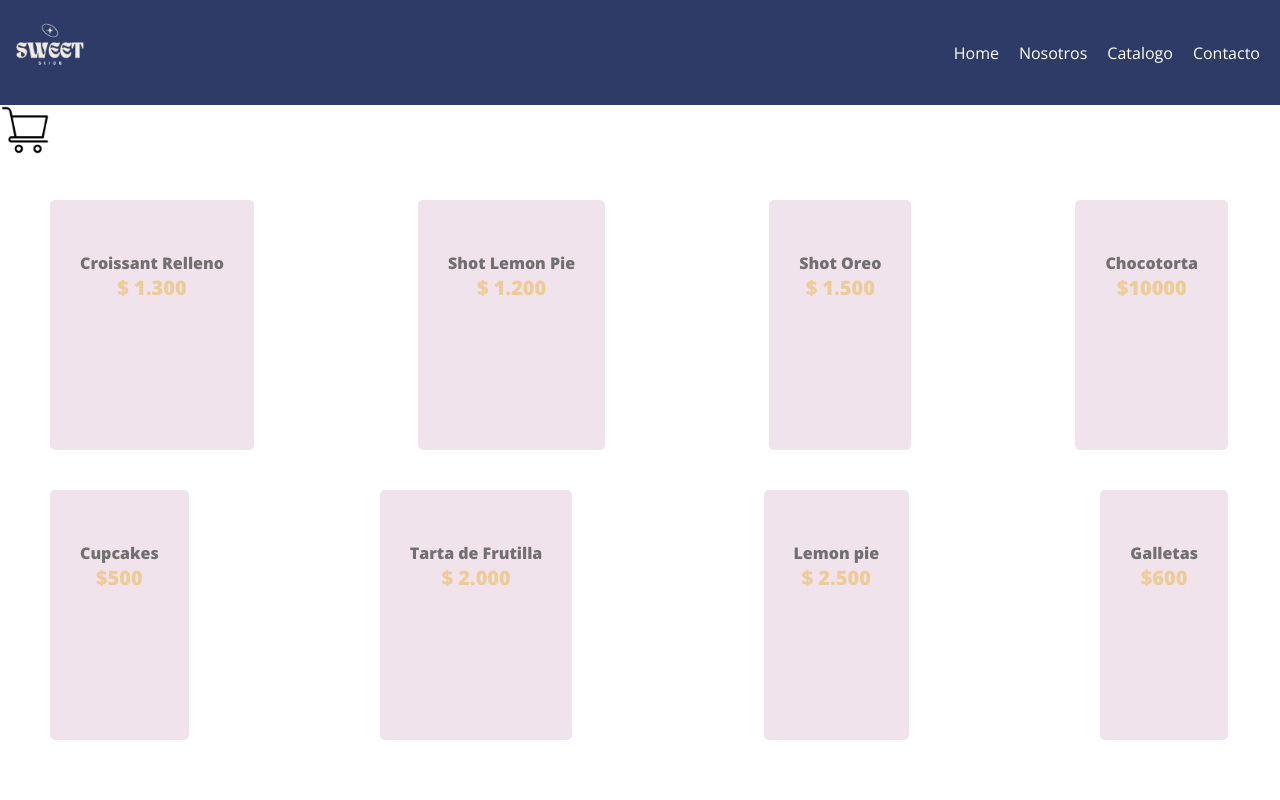
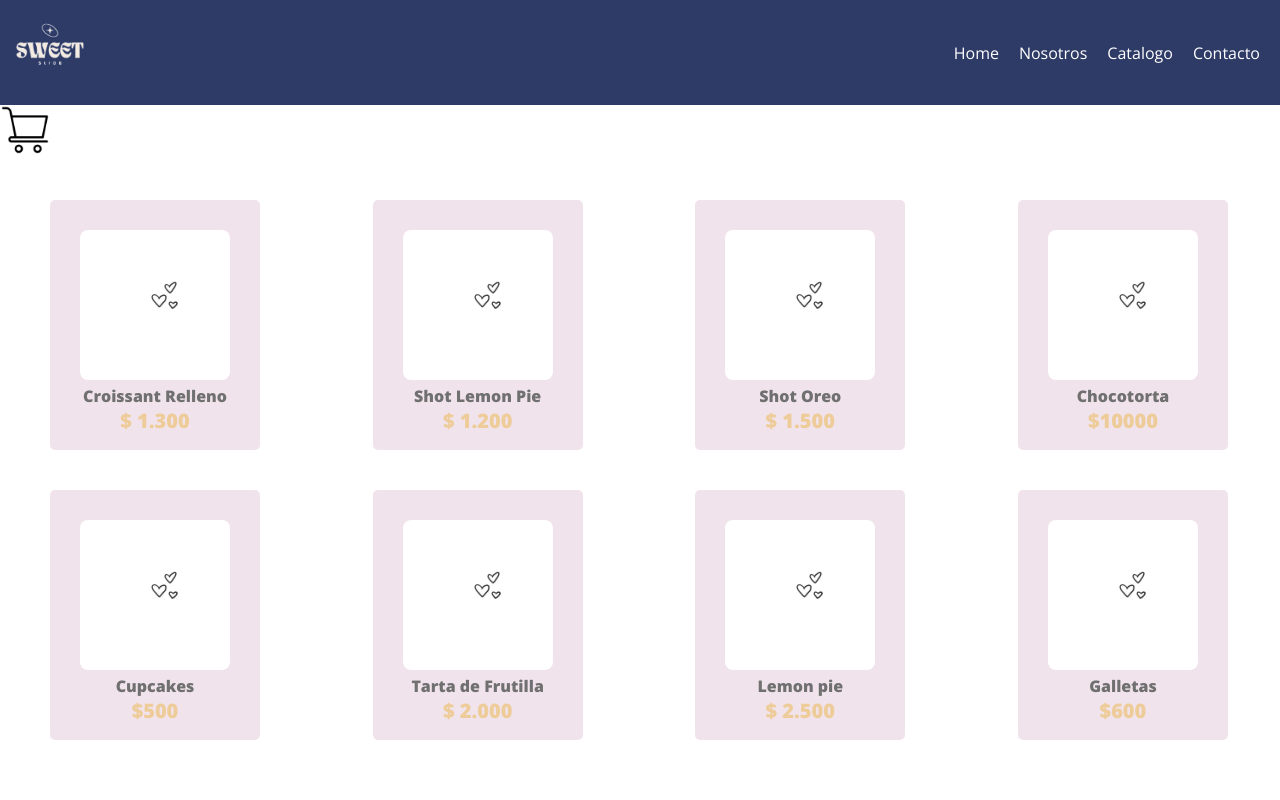
Before and after one commit to IndirasolGuevara/PanaderiaProa, a plain HTML site: page html/catalogo.html in a window 1280 px wide. Shown: the top 800 px of the page. Drawn offline with nearby package versions, Linux system fonts and the light colour scheme.

Commit message:
Update catalogo.html

```diff
--- a/html/catalogo.html
+++ b/html/catalogo.html
@@ -7,7 +7,7 @@
     <meta name="viewport" content="width=device-width, initial-scale=1.0">
     <link rel="stylesheet" href="../CATALOGO/estilo.css">
     <script src="https://kit.fontawesome.com/170f29cd01.js" crossorigin="anonymous"></script>
-    <title>CALZADO DEPORTIVO</title>
+    <title>Catalogo</title>
 </head>
 <body>
   <nav class="container-nav" id="navbar">
@@ -41,28 +41,28 @@
             <div class="fila">
                 <div class="item" onclick="cargar(this)">
                     <div class="contenedor-foto">
-                        <img src="assets/si.jpg" alt="">
+                        <img src="../CATALOGO/assets/si.jpg" alt="">
                     </div>
                     <p class="descripcion">Croissant Relleno</p>
                     <span class="precio">$ 1.300</span>
                 </div>
                 <div class="item" onclick="cargar(this)">
                     <div class="contenedor-foto">
-                        <img src="assets/si.jpg" alt="">
+                        <img src="../CATALOGO/assets/si.jpg" alt="">
                     </div>
                     <p class="descripcion">Shot Lemon Pie</p>
                     <span class="precio">$ 1.200</span>
                 </div>
                 <div class="item" onclick="cargar(this)">
                     <div class="contenedor-foto">
-                        <img src="assets/si.jpg" alt="">
+                        <img src="../CATALOGO/assets/si.jpg" alt="">
                     </div>
                     <p class="descripcion">Shot Oreo</p>
                     <span class="precio">$ 1.500</span>
                 </div>
                 <div class="item" onclick="cargar(this)">
                     <div class="contenedor-foto">
-                        <img src="assets/si.jpg" alt="">
+                        <img src="../CATALOGO/assets/si.jpg" alt="">
                     </div>
                     <p class="descripcion">Chocotorta</p>
                     <span class="precio">$10000</span>
@@ -71,28 +71,28 @@
             <div class="fila">
                 <div class="item" onclick="cargar(this)">
                     <div class="contenedor-foto">
-                        <img src="assets/si.jpg" alt="">
+                        <img src="../CATALOGO/assets/si.jpg" alt="">
                     </div>
                     <p class="descripcion">Cupcakes</p>
                     <span class="precio">$500</span>
                 </div>
                 <div class="item" onclick="cargar(this)">
                     <div class="contenedor-foto">
-                        <img src="assets/si.jpg" alt="">
+                        <img src="../CATALOGO/assets/si.jpg" alt="">
                     </div>
                     <p class="descripcion">Tarta de Frutilla</p>
                     <span class="precio">$ 2.000</span>
                 </div>
                 <div class="item" onclick="cargar(this)">
                     <div class="contenedor-foto">
-                        <img src="assets/si.jpg" alt="">
+                        <img src="../CATALOGO/assets/si.jpg" alt="">
                     </div>
                     <p class="descripcion">Lemon pie</p>
                     <span class="precio">$ 2.500</span>
                 </div>
                 <div class="item" onclick="cargar(this)">
                     <div class="contenedor-foto">
-                        <img src="assets/si.jpg" alt="">
+                        <img src="../CATALOGO/assets/si.jpg" alt="">
                     </div>
                     <p class="descripcion">Galletas</p>
                     <span class="precio">$600</span>
@@ -106,7 +106,7 @@
             </div>
             <div class="info">
                 <img src="img/1.png" alt="" id="img">
-                <h2 id="modelo">NIKE MODEL 1</h2>
+                <h2 id="modelo"></h2>
                 <p id="descripcion">Descripción Modelo 1</p>
                 <span class="precio" id="precio">$ 130</span>
                 <div class="fila">
```
